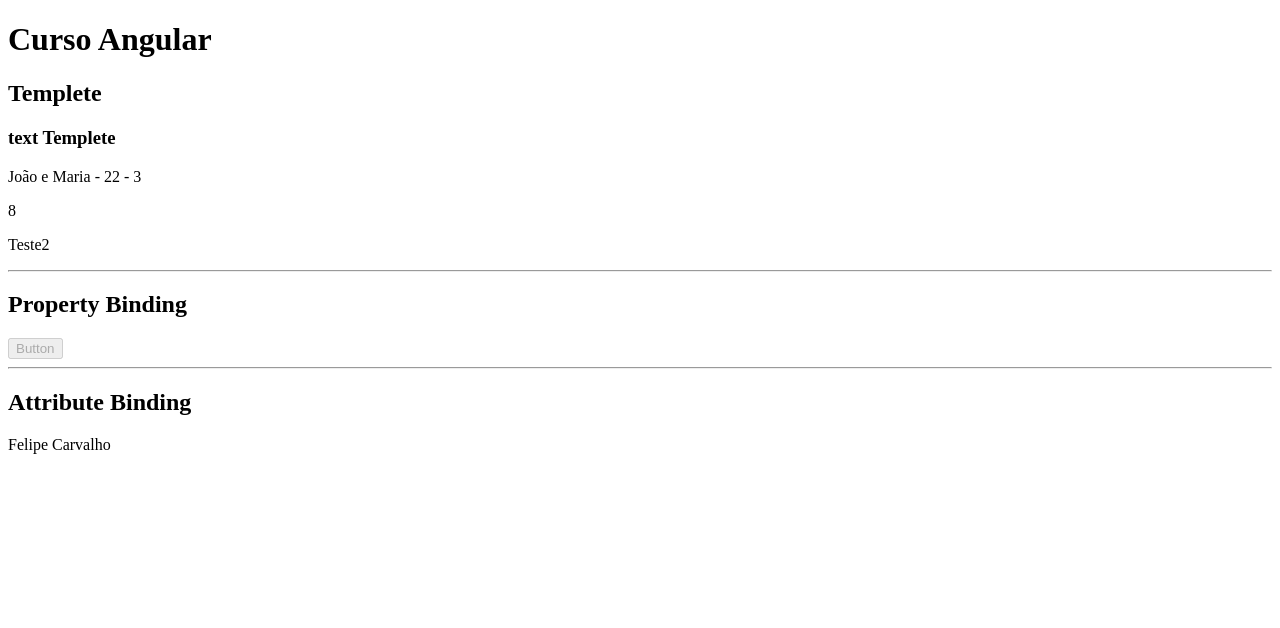
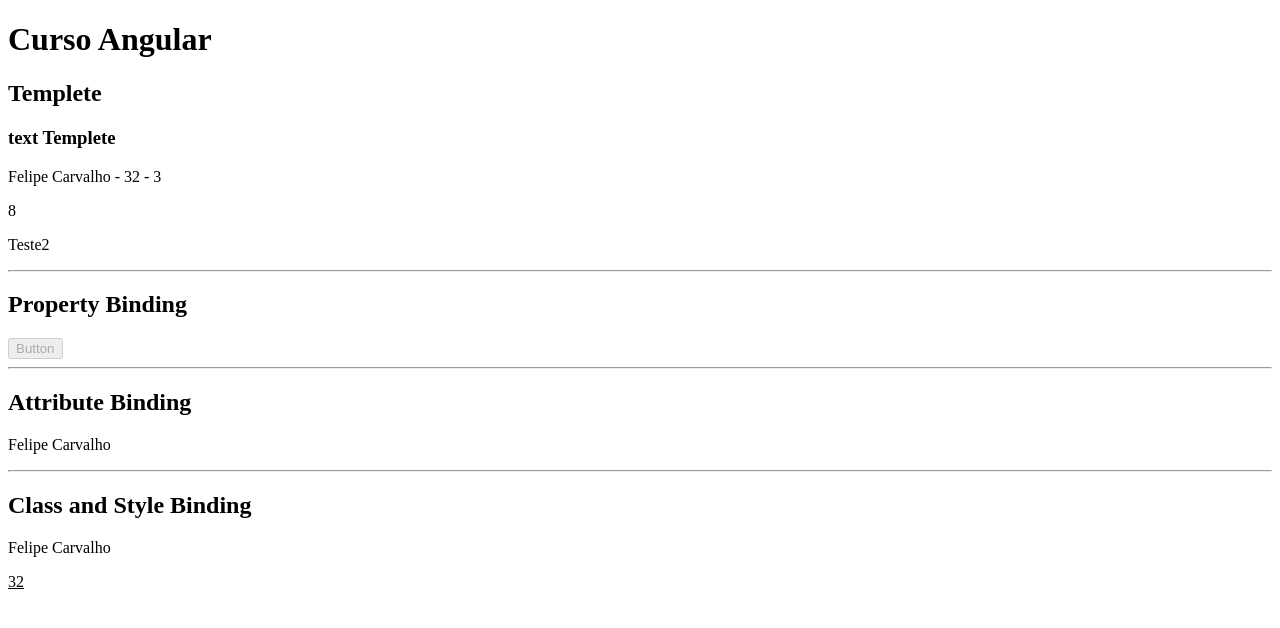
Before and after one commit to lipestile/Estudos_Angular, an Angular app in the folder meu-primeiro-projeto-latest/: page / in a window 1280 px wide. Shown: the top 628 px of the page. Built offline with nearby package versions, Linux system fonts and the light colour scheme.

Commit message:
Class and Style Binding

```diff
--- a/meu-primeiro-projeto-latest/src/app/components/templates/tamplete-building/tamplete-building.component.html
+++ b/meu-primeiro-projeto-latest/src/app/components/templates/tamplete-building/tamplete-building.component.html
@@ -19,3 +19,11 @@
 <h2>Attribute Binding</h2>
 <!-- <element [attr.attributeName]='value'></element>  -->
  <p [attr.title]="name" [attr.arial-label]="name"> Felipe Carvalho</p>
+
+<hr/>
+
+<h2>Class and Style Binding</h2>
+
+<p  [class.backgroud-red]="age >= 32" [class.backgroud-blue]="age > 32">{{ name }}</p>
+
+<p [style.text-decoration]="isTextDecoration">{{age}}</p>
--- a/meu-primeiro-projeto-latest/src/app/components/templates/tamplete-building/tamplete-building.component.ts
+++ b/meu-primeiro-projeto-latest/src/app/components/templates/tamplete-building/tamplete-building.component.ts
@@ -10,7 +10,7 @@
 })
 export class TampleteBuildingComponent {
     public name = "Felipe Carvalho";
-    public age = 22;
+    public age = 32;
 
     public condition = this.age < 1 ? "Teste" : "Teste2"
 
@@ -18,12 +18,13 @@
 
     public srcValue = 'https://th.bing.com/th/id/R.70b15887926051cbdbc4d2f8a33f568c?rik=0tWnvyCpS0ljhw&pid=ImgRaw&r=0';
 
-    constructor(){
-      setTimeout( () => {
-        this.name = " João e Maria"
-      }, 1000)
-    }
+    // constructor(){
+    //   setTimeout( () => {
+    //     this.name = " João e Maria"
+    //   }, 1000)
+    // }
 
+    public isTextDecoration = this.age >= 32 ? 'underline' : 'none';
     public sum( val1: number, val2: number){
       return val1 + val2;
     }
```
